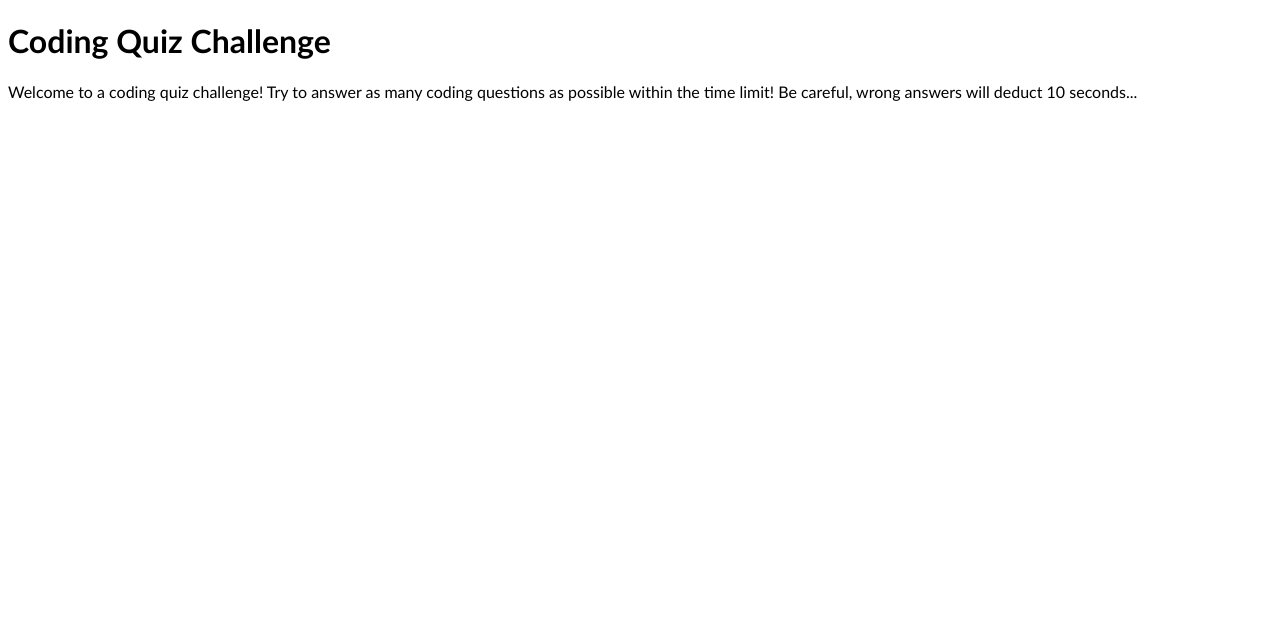
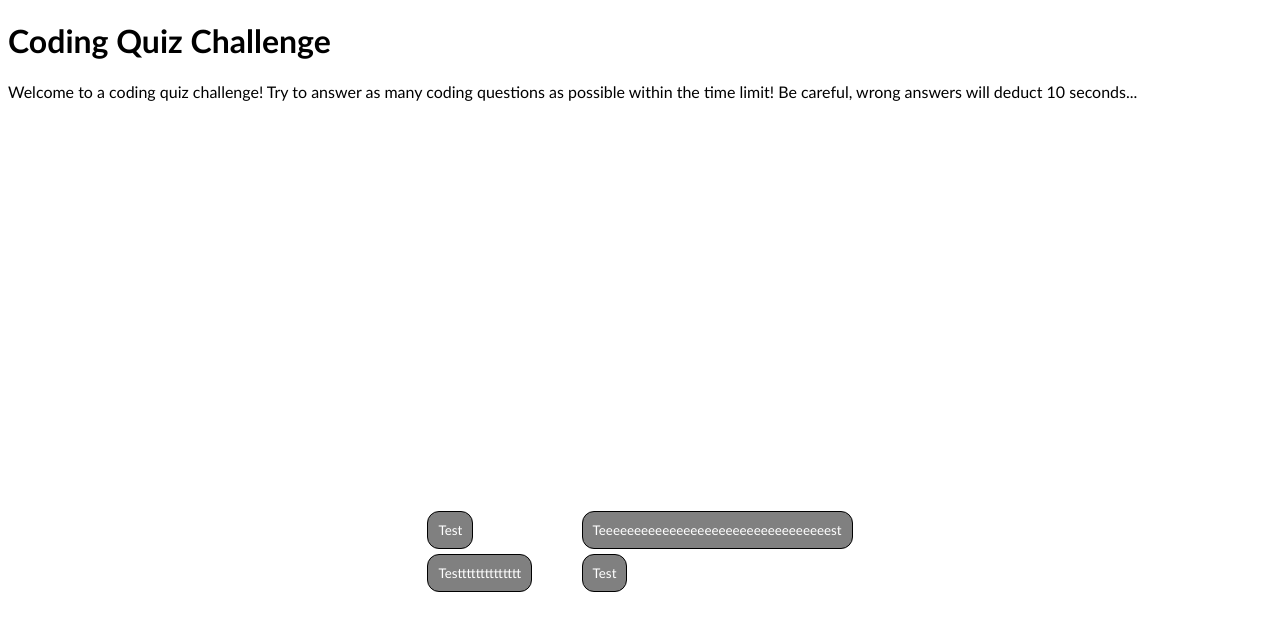
Before and after one commit to qosole/code-quiz, a plain HTML site: page index.html in a window 1280 px wide. Drawn offline with Linux system fonts and the light colour scheme.

Commit message:
Add buttons and some formatting to them

```diff
--- a/assets/css/style.css
+++ b/assets/css/style.css
@@ -1,3 +1,33 @@
 * {
     font-family:'Trebuchet MS', 'Lucida Sans Unicode', 'Lucida Grande', 'Lucida Sans', Arial, sans-serif;
 }
+
+#quiz-choices-c1{
+    border-bottom: 3px solid white;
+    position: absolute;
+    bottom: 25%;
+    left: 33%;
+}
+
+#quiz-choices-c2 {
+    border-bottom: 3px solid white;
+    position: absolute;
+    bottom: 25%;
+    right: 33%;
+}
+
+button {
+    background-color: gray;
+    border: 1px solid black;
+    color: white;
+    display: block;
+    cursor: pointer;
+    margin: 5px;
+    border-radius: 12px;
+    padding: 10px;
+}
+
+button:hover {
+    background-color: slategray;
+    color: gold;
+}
--- a/index.html
+++ b/index.html
@@ -16,6 +16,15 @@
         </p>
     </header>
 
+    <div id="quiz-choices-c1">
+        <button>Test</button>
+        <button>Testttttttttttttt</button>
+    </div>
+
+    <div id="quiz-choices-c2">
+        <button>Teeeeeeeeeeeeeeeeeeeeeeeeeeeeeeeeest</button>
+        <button>Test</button>
+    </div>
 
     <script src="./assets/js/script.js"></script>
 </body>
```
